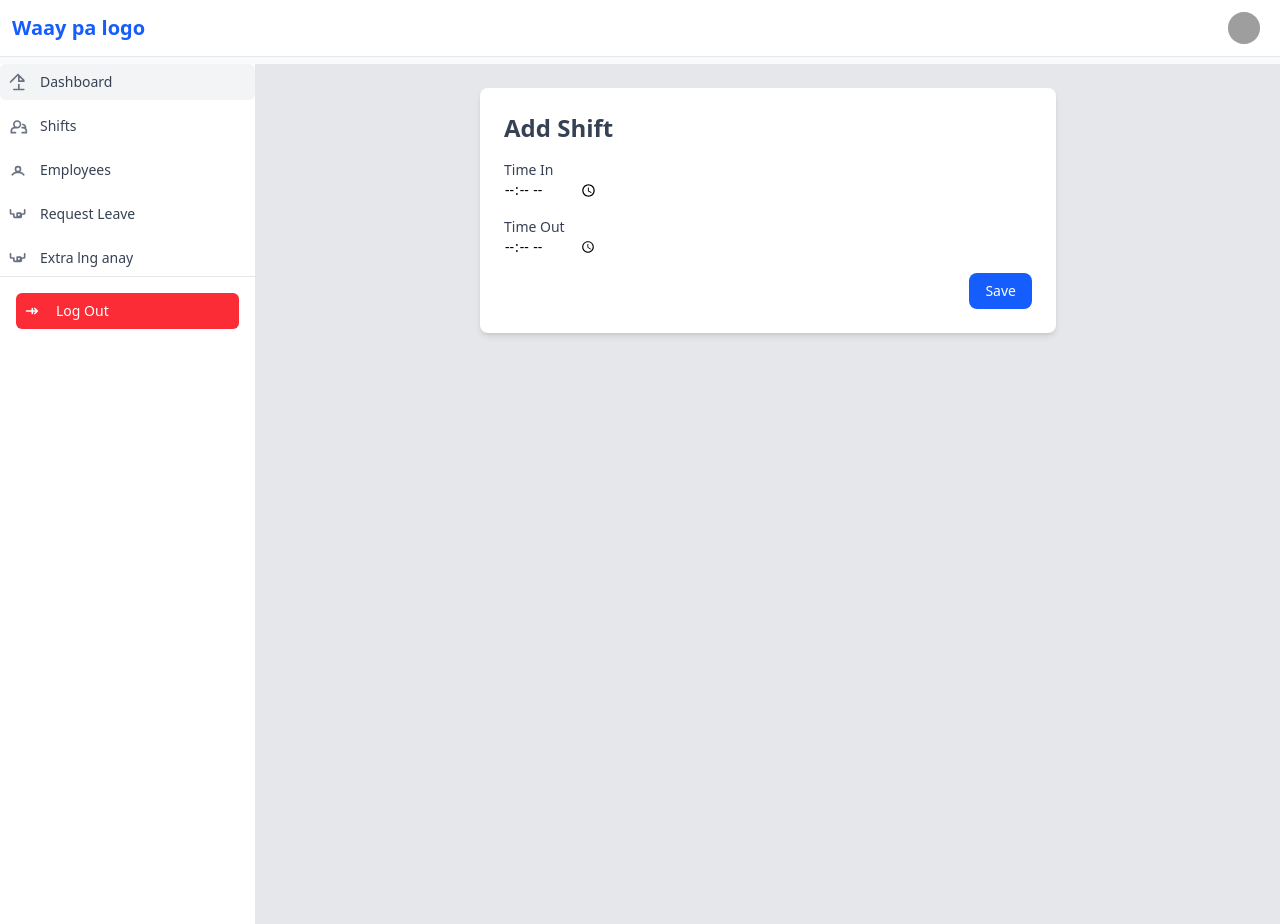
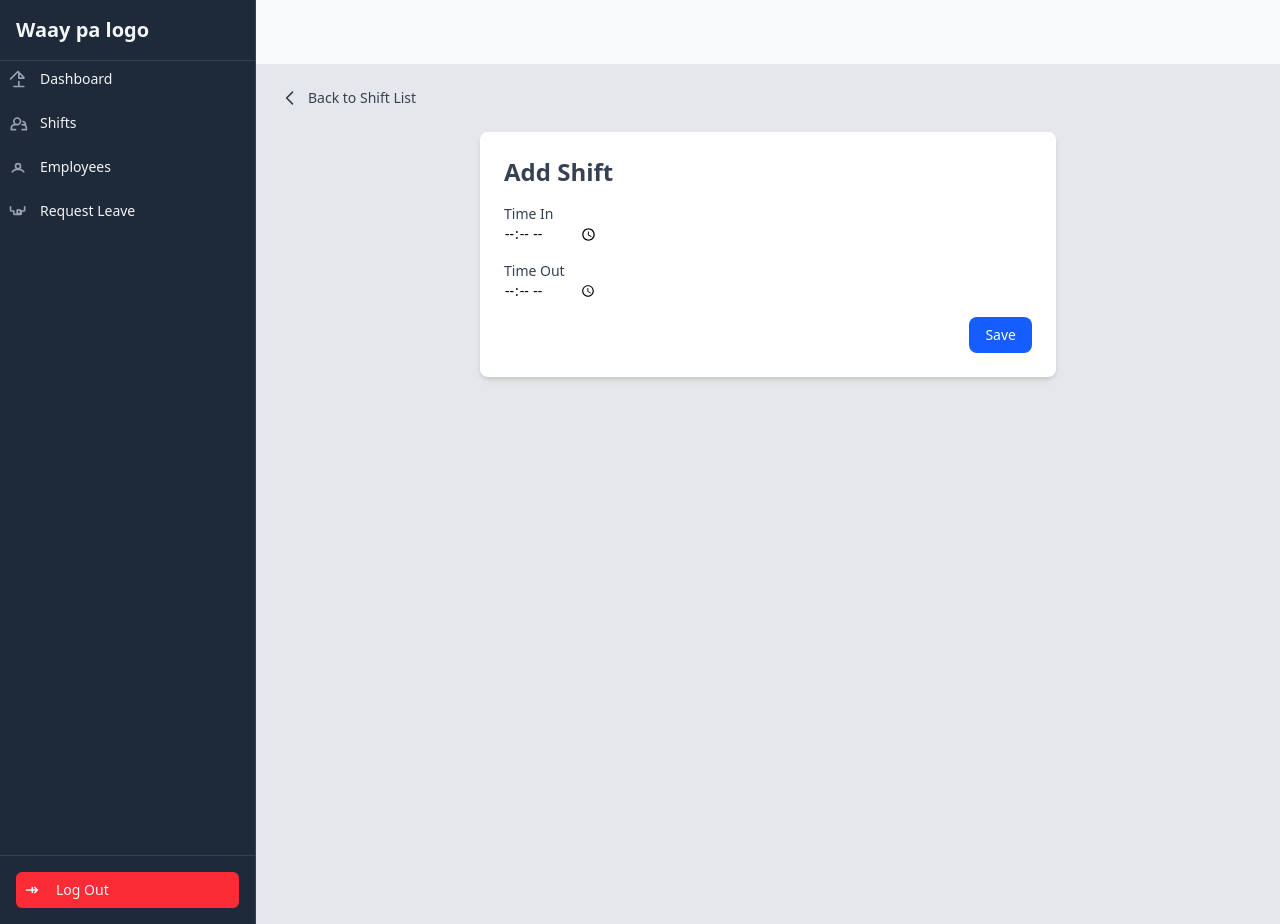
Before and after one commit to jafetpeter/finalproject, a Django app: page /shifts/add/ in a window 1280 px wide. Run offline with Django 4.2, Linux system fonts and the light colour scheme; grey boxes are pictures that could not be loaded.

Commit message:
fixed the reponsiveness for now. Shift and employee for now.

```diff
--- a/crud/static/Js/sidebar.js
+++ b/crud/static/Js/sidebar.js
@@ -5,7 +5,6 @@
 
   function toggleSidebar() {
       sidebar.classList.toggle('-translate-x-full');
-      sidebar.classList.toggle('translate-x-0');
       overlay.classList.toggle('hidden');
   }
 
--- a/crud/static/css/output.css
+++ b/crud/static/css/output.css
@@ -7,15 +7,27 @@
       "Segoe UI Emoji", "Segoe UI Symbol", "Noto Color Emoji";
     --font-mono: ui-monospace, SFMono-Regular, Menlo, Monaco, Consolas, "Liberation Mono",
       "Courier New", monospace;
+    --color-red-100: oklch(93.6% 0.032 17.717);
     --color-red-200: oklch(88.5% 0.062 18.334);
     --color-red-500: oklch(63.7% 0.237 25.331);
     --color-red-600: oklch(57.7% 0.245 27.325);
     --color-green-500: oklch(72.3% 0.219 149.579);
+    --color-green-600: oklch(62.7% 0.194 149.214);
+    --color-green-700: oklch(52.7% 0.154 150.069);
+    --color-sky-400: oklch(74.6% 0.16 232.661);
+    --color-sky-700: oklch(50% 0.134 242.749);
+    --color-sky-800: oklch(44.3% 0.11 240.79);
+    --color-sky-900: oklch(39.1% 0.09 240.876);
     --color-blue-100: oklch(93.2% 0.032 255.585);
     --color-blue-200: oklch(88.2% 0.059 254.128);
+    --color-blue-400: oklch(70.7% 0.165 254.624);
     --color-blue-500: oklch(62.3% 0.214 259.815);
     --color-blue-600: oklch(54.6% 0.245 262.881);
     --color-blue-700: oklch(48.8% 0.243 264.376);
+    --color-blue-800: oklch(42.4% 0.199 265.638);
+    --color-blue-900: oklch(37.9% 0.146 265.522);
+    --color-slate-100: oklch(96.8% 0.007 247.896);
+    --color-slate-200: oklch(92.9% 0.013 255.508);
     --color-gray-50: oklch(98.5% 0.002 247.839);
     --color-gray-100: oklch(96.7% 0.003 264.542);
     --color-gray-200: oklch(92.8% 0.006 264.531);
@@ -34,7 +46,6 @@
     --container-xs: 20rem;
     --container-md: 28rem;
     --container-xl: 36rem;
-    --container-4xl: 56rem;
     --text-sm: 0.875rem;
     --text-sm--line-height: calc(1.25 / 0.875);
     --text-xl: 1.25rem;
@@ -225,6 +236,9 @@
   .top-0 {
     top: calc(var(--spacing) * 0);
   }
+  .top-4 {
+    top: calc(var(--spacing) * 4);
+  }
   .top-5 {
     top: calc(var(--spacing) * 5);
   }
@@ -233,6 +247,9 @@
   }
   .left-0 {
     left: calc(var(--spacing) * 0);
+  }
+  .left-4 {
+    left: calc(var(--spacing) * 4);
   }
   .z-40 {
     z-index: 40;
@@ -319,6 +336,9 @@
   .h-full {
     height: 100%;
   }
+  .h-screen {
+    height: 100vh;
+  }
   .min-h-screen {
     min-height: 100vh;
   }
@@ -340,9 +360,6 @@
   .w-full {
     width: 100%;
   }
-  .max-w-4xl {
-    max-width: var(--container-4xl);
-  }
   .max-w-md {
     max-width: var(--container-md);
   }
@@ -363,9 +380,6 @@
   }
   .flex-grow {
     flex-grow: 1;
-  }
-  .table-auto {
-    table-layout: auto;
   }
   .border-collapse {
     border-collapse: collapse;
@@ -425,6 +439,9 @@
   .overflow-x-auto {
     overflow-x: auto;
   }
+  .overflow-y-auto {
+    overflow-y: auto;
+  }
   .rounded {
     border-radius: 0.25rem;
   }
@@ -462,14 +479,23 @@
   .border-gray-300 {
     border-color: var(--color-gray-300);
   }
+  .border-gray-700 {
+    border-color: var(--color-gray-700);
+  }
   .bg-blue-100 {
     background-color: var(--color-blue-100);
+  }
+  .bg-blue-400 {
+    background-color: var(--color-blue-400);
   }
   .bg-blue-500 {
     background-color: var(--color-blue-500);
   }
   .bg-blue-600 {
     background-color: var(--color-blue-600);
+  }
+  .bg-blue-900 {
+    background-color: var(--color-blue-900);
   }
   .bg-gray-50 {
     background-color: var(--color-gray-50);
@@ -480,14 +506,44 @@
   .bg-gray-200 {
     background-color: var(--color-gray-200);
   }
+  .bg-gray-500 {
+    background-color: var(--color-gray-500);
+  }
+  .bg-gray-700 {
+    background-color: var(--color-gray-700);
+  }
+  .bg-gray-800 {
+    background-color: var(--color-gray-800);
+  }
   .bg-gray-900 {
     background-color: var(--color-gray-900);
+  }
+  .bg-red-100 {
+    background-color: var(--color-red-100);
   }
   .bg-red-200 {
     background-color: var(--color-red-200);
   }
   .bg-red-500 {
     background-color: var(--color-red-500);
+  }
+  .bg-sky-400 {
+    background-color: var(--color-sky-400);
+  }
+  .bg-sky-700 {
+    background-color: var(--color-sky-700);
+  }
+  .bg-sky-800 {
+    background-color: var(--color-sky-800);
+  }
+  .bg-sky-900 {
+    background-color: var(--color-sky-900);
+  }
+  .bg-slate-100 {
+    background-color: var(--color-slate-100);
+  }
+  .bg-slate-200 {
+    background-color: var(--color-slate-200);
   }
   .bg-white {
     background-color: var(--color-white);
@@ -564,6 +620,9 @@
   .text-blue-600 {
     color: var(--color-blue-600);
   }
+  .text-gray-100 {
+    color: var(--color-gray-100);
+  }
   .text-gray-400 {
     color: var(--color-gray-400);
   }
@@ -638,13 +697,6 @@
     --tw-duration: 300ms;
     transition-duration: 300ms;
   }
-  .hover\:bg-blue-200 {
-    &:hover {
-      @media (hover: hover) {
-        background-color: var(--color-blue-200);
-      }
-    }
-  }
   .hover\:bg-blue-600 {
     &:hover {
       @media (hover: hover) {
@@ -656,6 +708,13 @@
     &:hover {
       @media (hover: hover) {
         background-color: var(--color-blue-700);
+      }
+    }
+  }
+  .hover\:bg-blue-800 {
+    &:hover {
+      @media (hover: hover) {
+        background-color: var(--color-blue-800);
       }
     }
   }
@@ -680,17 +739,31 @@
       }
     }
   }
+  .hover\:bg-gray-600 {
+    &:hover {
+      @media (hover: hover) {
+        background-color: var(--color-gray-600);
+      }
+    }
+  }
+  .hover\:bg-gray-700 {
+    &:hover {
+      @media (hover: hover) {
+        background-color: var(--color-gray-700);
+      }
+    }
+  }
+  .hover\:bg-red-200 {
+    &:hover {
+      @media (hover: hover) {
+        background-color: var(--color-red-200);
+      }
+    }
+  }
   .hover\:bg-red-600 {
     &:hover {
       @media (hover: hover) {
         background-color: var(--color-red-600);
-      }
-    }
-  }
-  .hover\:text-blue-600 {
-    &:hover {
-      @media (hover: hover) {
-        color: var(--color-blue-600);
       }
     }
   }
@@ -740,6 +813,11 @@
       --tw-ring-color: var(--color-blue-600);
     }
   }
+  .focus\:ring-blue-800 {
+    &:focus {
+      --tw-ring-color: var(--color-blue-800);
+    }
+  }
   .focus\:ring-gray-200 {
     &:focus {
       --tw-ring-color: var(--color-gray-200);
@@ -748,6 +826,16 @@
   .focus\:ring-gray-300 {
     &:focus {
       --tw-ring-color: var(--color-gray-300);
+    }
+  }
+  .focus\:ring-gray-600 {
+    &:focus {
+      --tw-ring-color: var(--color-gray-600);
+    }
+  }
+  .focus\:ring-gray-700 {
+    &:focus {
+      --tw-ring-color: var(--color-gray-700);
     }
   }
   .focus\:outline-none {
--- a/crud/templates/include/sidebar.html
+++ b/crud/templates/include/sidebar.html
@@ -1,93 +1,65 @@
-<!-- Navbar -->
-<nav class="fixed top-0 z-50 w-full bg-white border-b border-gray-200">
-  <div class="px-3 py-3 lg:px-5 lg:pl-3">
-    <div class="flex items-center justify-between">
-      <!-- Left side -->
-      <div class="flex items-center justify-start rtl:justify-end">
-        <!-- Sidebar toggle -->
+<!-- Sidebar Toggle Button -->
 <button
   id="mobile-menu-button"
   type="button"
-          data-drawer-target="logo-sidebar"
-          data-drawer-toggle="logo-sidebar"
   aria-controls="logo-sidebar"
-          class="inline-flex items-center p-2 text-sm text-gray-500 rounded-lg sm:hidden hover:bg-gray-200 focus:outline-none focus:ring-2 focus:ring-gray-200"
+  class="fixed top-4 left-4 z-50 p-2 text-sm text-gray-400 rounded-lg hover:bg-gray-300 focus:outline-none sm:hidden"
 >
-          <span class="sr-only">Open sidebar</span>
+  <span class="sr-only">Toggle sidebar</span>
   <svg class="w-6 h-6" fill="currentColor" viewBox="0 0 20 20" xmlns="http://www.w3.org/2000/svg" aria-hidden="true">
     <path clip-rule="evenodd" fill-rule="evenodd" d="M2 4.75A.75.75 0 012.75 4h14.5a.75.75 0 010 1.5H2.75A.75.75 0 012 4.75zm0 10.5a.75.75 0 01.75-.75h7.5a.75.75 0 010 1.5h-7.5a.75.75 0 01-.75-.75zM2 10a.75.75 0 01.75-.75h14.5a.75.75 0 010 1.5H2.75A.75.75 0 012 10z"/>
   </svg>
 </button>
+
+<!-- Sidebar -->
+<aside id="logo-sidebar" class="fixed top-0 left-0 z-40 w-64 h-screen bg-gray-800 text-gray-100 border-r border-gray-700 transition-transform transform -translate-x-full sm:translate-x-0" aria-label="Sidebar">
+  <div class="flex flex-col h-full overflow-y-auto">
+    <!-- Sidebar Header -->
+    <div class="flex items-center justify-between p-4 border-b border-gray-700">
       <!-- Logo -->
-        <span class="self-center text-xl font-bold text-blue-600 whitespace-nowrap">Waay pa logo</span>
+      <span class="self-center text-xl font-bold text-gray-100 whitespace-nowrap">Waay pa logo</span>
     </div>
 
-      <!-- Right side -->
-      <div class="flex items-center">
-        <div class="relative flex items-center ml-3">
-          <!-- User Menu Button -->
-          <button class="flex text-sm bg-red-200 rounded-full focus:ring-4 focus:ring-gray-300">
-            <span class="sr-only">Open user menu</span>
-            <img class="w-8 h-8 rounded-full" src="https://i.pravatar.cc/32" alt="user photo">
-          </button>
-        </div>
-      </div>
-    </div>
-  </div>
-</nav>
-
-<!-- Sidebar -->
-<aside id="logo-sidebar" class="fixed top-0 left-0 z-40 w-64 min-h-screen bg-white border-r border-gray-200 transition-transform transform -translate-x-full sm:translate-x-0" aria-label="Sidebar" style="margin-top: 64px;">
-  <div class="flex flex-col h-full">
     <!-- Navigation Links -->
     <ul class="space-y-2 font-medium flex-grow">
       <li>
-        <a href="#" class="flex items-center p-2 text-gray-700 bg-gray-100 rounded-md hover:bg-blue-200 hover:text-blue-600">
-          <svg class="w-5 h-5 mr-3 text-gray-500" fill="none" stroke="currentColor" stroke-width="2" viewBox="0 0 24 24">
+        <a href="#" class="flex items-center p-2 rounded-md hover:bg-gray-700">
+          <svg class="w-5 h-5 mr-3 text-gray-400" fill="none" stroke="currentColor" stroke-width="2" viewBox="0 0 24 24">
             <path stroke-linecap="round" stroke-linejoin="round" d="M3 12l2-2m0 0l7-7 7 7M13 5v6h6m-6 4v6m0 0h6m-6 0H7"></path>
           </svg>
           Dashboard
         </a>
       </li>
       <li>
-        <a href="{% url 'shift_list' %}" class="flex items-center p-2 text-gray-700 rounded-md hover:bg-blue-200 hover:text-blue-600">
-          <svg class="w-5 h-5 mr-3 text-gray-500" fill="none" stroke="currentColor" stroke-width="2" viewBox="0 0 24 24">
+        <a href="{% url 'shift_list' %}" class="flex items-center p-2 rounded-md hover:bg-gray-700">
+          <svg class="w-5 h-5 mr-3 text-gray-400" fill="none" stroke="currentColor" stroke-width="2" viewBox="0 0 24 24">
             <path stroke-linecap="round" stroke-linejoin="round" d="M17 20h5v-2a4 4 0 00-4-4h-1M9 20H4v-2a4 4 0 014-4h1m6-4a4 4 0 11-8 0 4 4 0 018 0zm6 4a4 4 0 00-3-3.87"></path>
           </svg>
           Shifts
         </a>
       </li>
       <li>
-        <a href="{% url 'user_list' %}" class="flex items-center p-2 text-gray-700 rounded-md hover:bg-blue-200 hover:text-blue-600">
-          <svg class="w-5 h-5 mr-3 text-gray-500" fill="none" stroke="currentColor" stroke-width="2" viewBox="0 0 24 24">
+        <a href="{% url 'user_list' %}" class="flex items-center p-2 rounded-md hover:bg-gray-700">
+          <svg class="w-5 h-5 mr-3 text-gray-400" fill="none" stroke="currentColor" stroke-width="2" viewBox="0 0 24 24">
             <path stroke-linecap="round" stroke-linejoin="round" d="M5.121 17.804A7 7 0 0112 15a7 7 0 016.879 2.804M15 11a3 3 0 11-6 0 3 3 0 016 0z"></path>
           </svg>
           Employees
         </a>
       </li>
-
       <li>
-        <a href="#" class="flex items-center p-2 text-gray-700 rounded-md hover:bg-blue-200 hover:text-blue-600">
-          <svg class="w-5 h-5 mr-3 text-gray-500" fill="none" stroke="currentColor" stroke-width="2" viewBox="0 0 24 24">
+        <a href="#" class="flex items-center p-2 rounded-md hover:bg-gray-700">
+          <svg class="w-5 h-5 mr-3 text-gray-400" fill="none" stroke="currentColor" stroke-width="2" viewBox="0 0 24 24">
             <path stroke-linecap="round" stroke-linejoin="round" d="M3 7v4a1 1 0 001 1h3v3a1 1 0 001 1h4m0 0h3a1 1 0 001-1v-3h3a1 1 0 001-1V7m-5 4h-4v4h4v-4z"></path>
           </svg>
           Request Leave
         </a>
       </li>
+    </ul>
 
-      <li>
-        <a href="#" class="flex items-center p-2 text-gray-700 rounded-md hover:bg-blue-200 hover:text-blue-600">
-          <svg class="w-5 h-5 mr-3 text-gray-500" fill="none" stroke="currentColor" stroke-width="2" viewBox="0 0 24 24">
-            <path stroke-linecap="round" stroke-linejoin="round" d="M3 7v4a1 1 0 001 1h3v3a1 1 0 001 1h4m0 0h3a1 1 0 001-1v-3h3a1 1 0 001-1V7m-5 4h-4v4h4v-4z"></path>
-          </svg>
-          Extra lng anay
-        </a>
-      </li>
-    </ul>
     <!-- Log Out Button -->
-    <div class="p-4 border-t border-gray-200">
-      <a href="{% url 'logout' %}" class="flex items-center p-2 text-white bg-red-500 rounded-md hover:bg-red-600">
-        <svg class="w-5 h-5 mr-3 text-white" fill="none" stroke="currentColor" stroke-width="2" viewBox="0 0 24 24">
+    <div class="p-4 border-t border-gray-700">
+      <a href="{% url 'logout' %}" class="flex items-center p-2 text-gray-100 bg-red-500 rounded-md hover:bg-red-600">
+        <svg class="w-5 h-5 mr-3 text-gray-100" fill="none" stroke="currentColor" stroke-width="2" viewBox="0 0 24 24">
           <path stroke-linecap="round" stroke-linejoin="round" d="M10 9v6m5-3H3m13 0l-3-3m3 3l-3 3"></path>
         </svg>
         Log Out
@@ -97,4 +69,4 @@
 </aside>
 
 <!-- Sidebar Overlay -->
-<div id="sidebar-overlay" class="fixed inset-0 bg-gray-900 bg-opacity-50 hidden sm:hidden"></div>
+<div id="sidebar-overlay" class="fixed inset-0 bg-opacity-50 hidden"></div>
--- a/crud/templates/shift/shift_form.html
+++ b/crud/templates/shift/shift_form.html
@@ -7,6 +7,14 @@
 <div class="flex min-h-screen bg-gray-50 text-sm">
   {% include "include/sidebar.html" %}
   <div class="flex-1 p-6 bg-gray-200 transition-all duration-300 sm:ml-64" style="margin-top: 64px;">
+    <!-- Back Button -->
+    <a href="{% url 'shift_list' %}" class="inline-flex items-center text-gray-700 hover:text-gray-900 mb-6">
+      <svg xmlns="http://www.w3.org/2000/svg" class="h-5 w-5 mr-2 text-gray-700 hover:text-gray-900" fill="none" viewBox="0 0 24 24" stroke="currentColor">
+        <path stroke-linecap="round" stroke-linejoin="round" stroke-width="2" d="M15 19l-7-7 7-7" />
+      </svg>
+      <span class="text-sm font-medium">Back to Shift List</span>
+    </a>
+
     <div class="max-w-xl mx-auto bg-white p-6 rounded-lg shadow-md">
         <h1 class="text-2xl font-semibold text-gray-700 mb-4">{{ title }}</h1>
         <form method="post">
```
Lines whose indentation alone changed are shown as unchanged.
